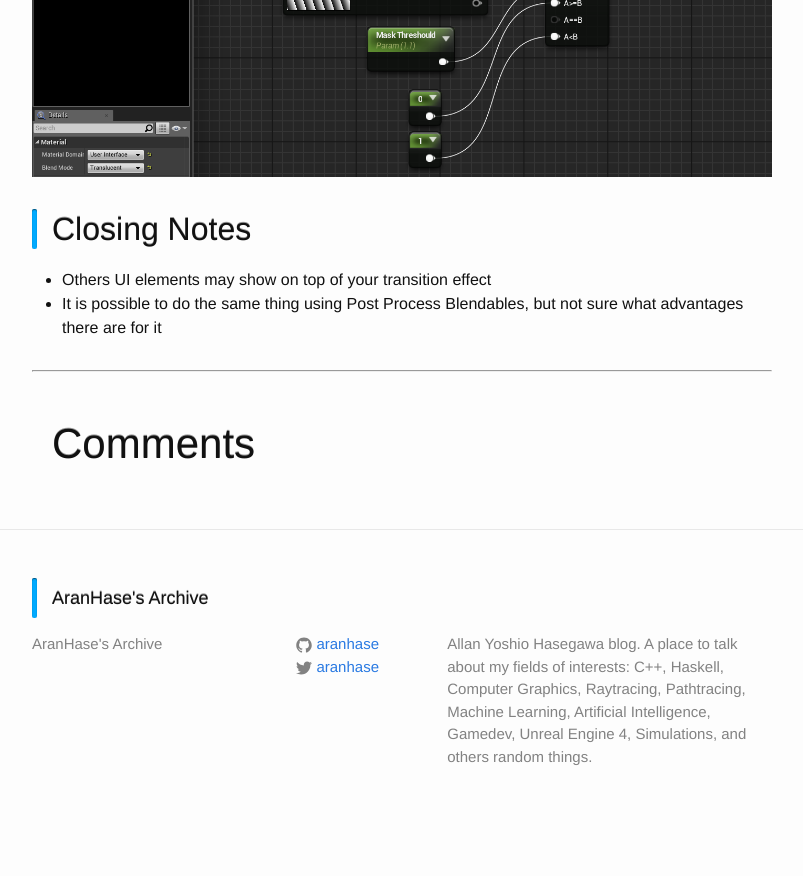
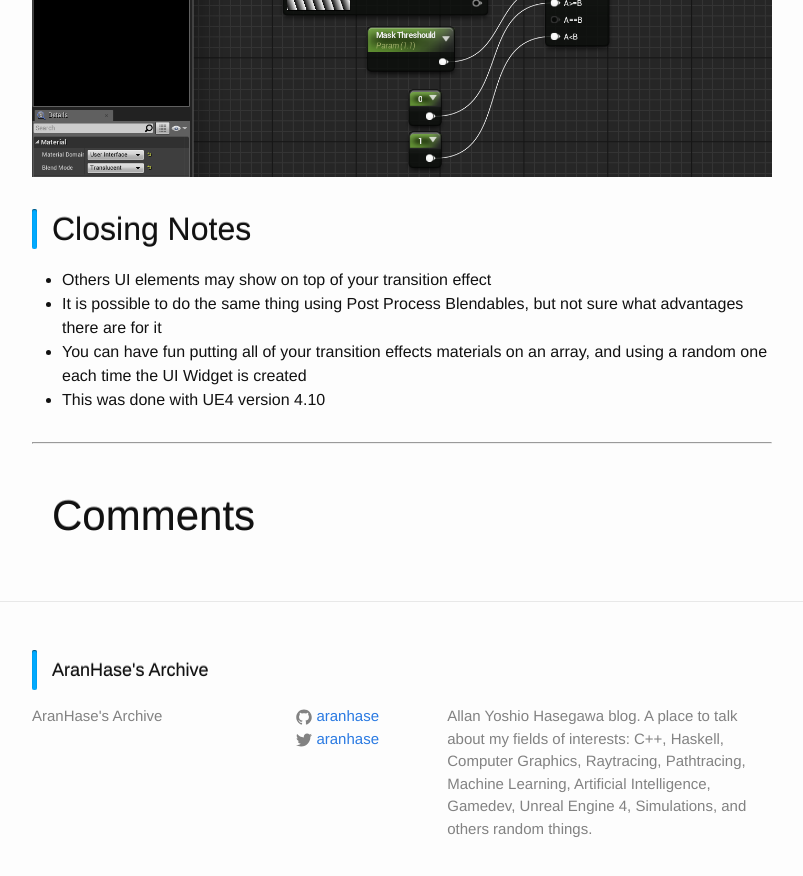
Before and after one commit to AranHase/aranhase.github.io, a Jekyll site: the page built from _posts/2015-12-08-ue4_transition_screens.md, in a window 1280 px wide and 900 px high, scrolled down 4931 px. Shown: the top 876 px of the window, without its empty margins (238-1041 px from the left). Built offline with Jekyll 4.4.1, drawn with Linux system fonts in a browser that asks for light colours; comment, search, counter and statistics services are not loaded; before the commit the page ends 5759 px from its top, so only the background shows below that.

Commit message:
extra notes

```diff
--- a/_posts/2015-12-08-ue4_transition_screens.md
+++ b/_posts/2015-12-08-ue4_transition_screens.md
@@ -101,6 +101,8 @@ Or using a texture: (download the texture [`.png`][11] or the [`Inkscape file`][
 
  * Others UI elements may show on top of your transition effect
  * It is possible to do the same thing using Post Process Blendables, but not sure what advantages there are for it
+ * You can have fun putting all of your transition effects materials on an array, and using a random one each time the UI Widget is created
+ * This was done with UE4 version 4.10
 
 
  [1]: /assets/images/ue4_transitions/transition_sphere.gif
```
